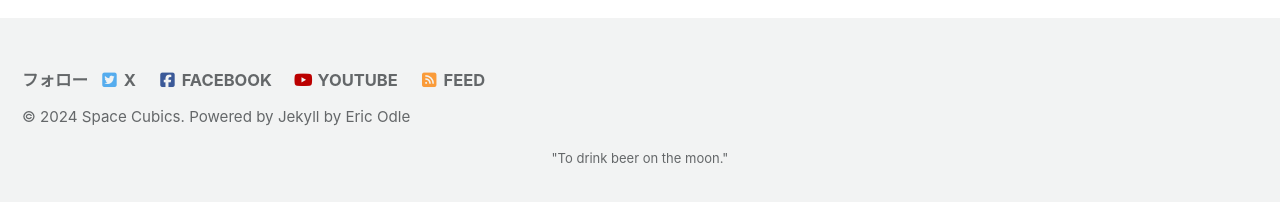
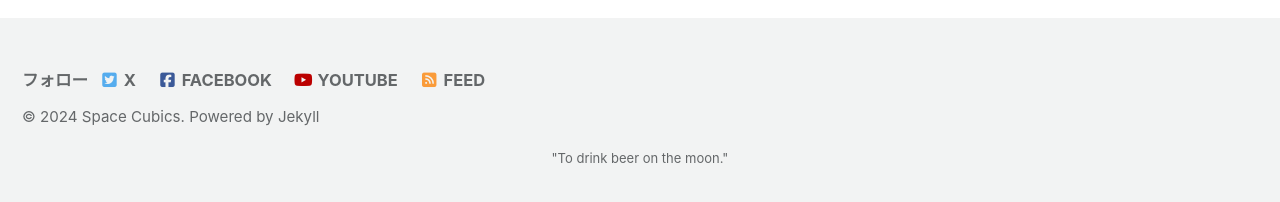
Before and after one commit to ericodle/SpaceCubicsSite, a Jekyll site: the page built from index.html, in a window 1280 px wide. Shown: the part 671-873 px from the top of the page. Built offline with Jekyll 4.4.1, drawn with Linux system fonts in a browser that asks for light colours; cached includes are drawn as plain includes; the list of posts is cut into pages by our own code.

Commit message:
remove Eric from footer

```diff
--- a/_includes/footer.html
+++ b/_includes/footer.html
@@ -21,9 +21,6 @@
 <div class="page__footer-copyright">
   &copy; {{ site.time | date: '%Y' }} <a href="{{ site.copyright_url | default: site.url }}">{{ site.copyright | default: site.title }}</a>.
   {{ site.data.ui-text[site.locale].powered_by | default: "Powered by" }} <a href="https://jekyllrb.com" rel="nofollow">Jekyll</a>
-  {% if site.author.name %}
-    by <a href="{{ site.author.home | default: '/' | absolute_url }}">{{ site.author.name }}</a>
-  {% endif %}
 </div>
 
 <div class="page__footer-quote">
```
